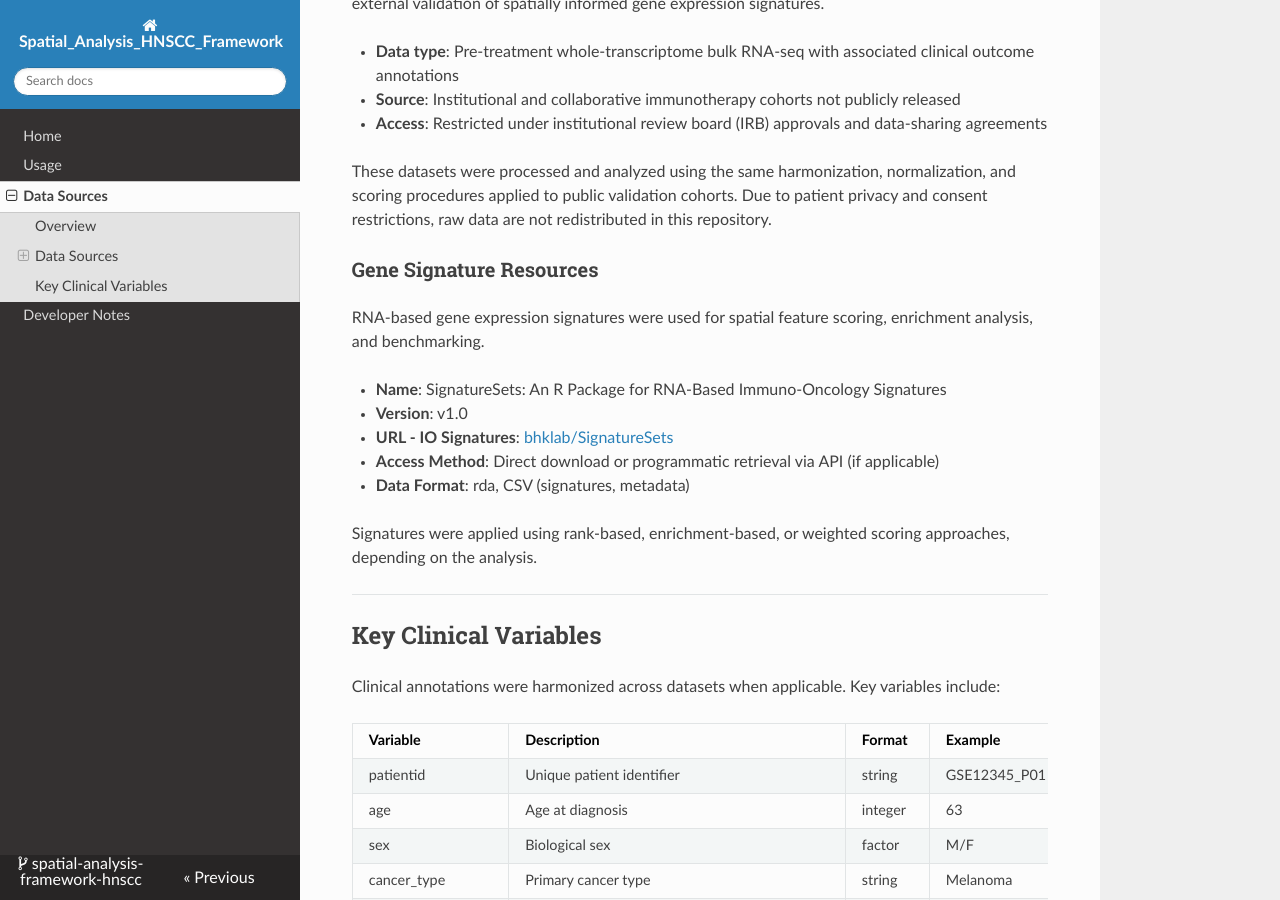
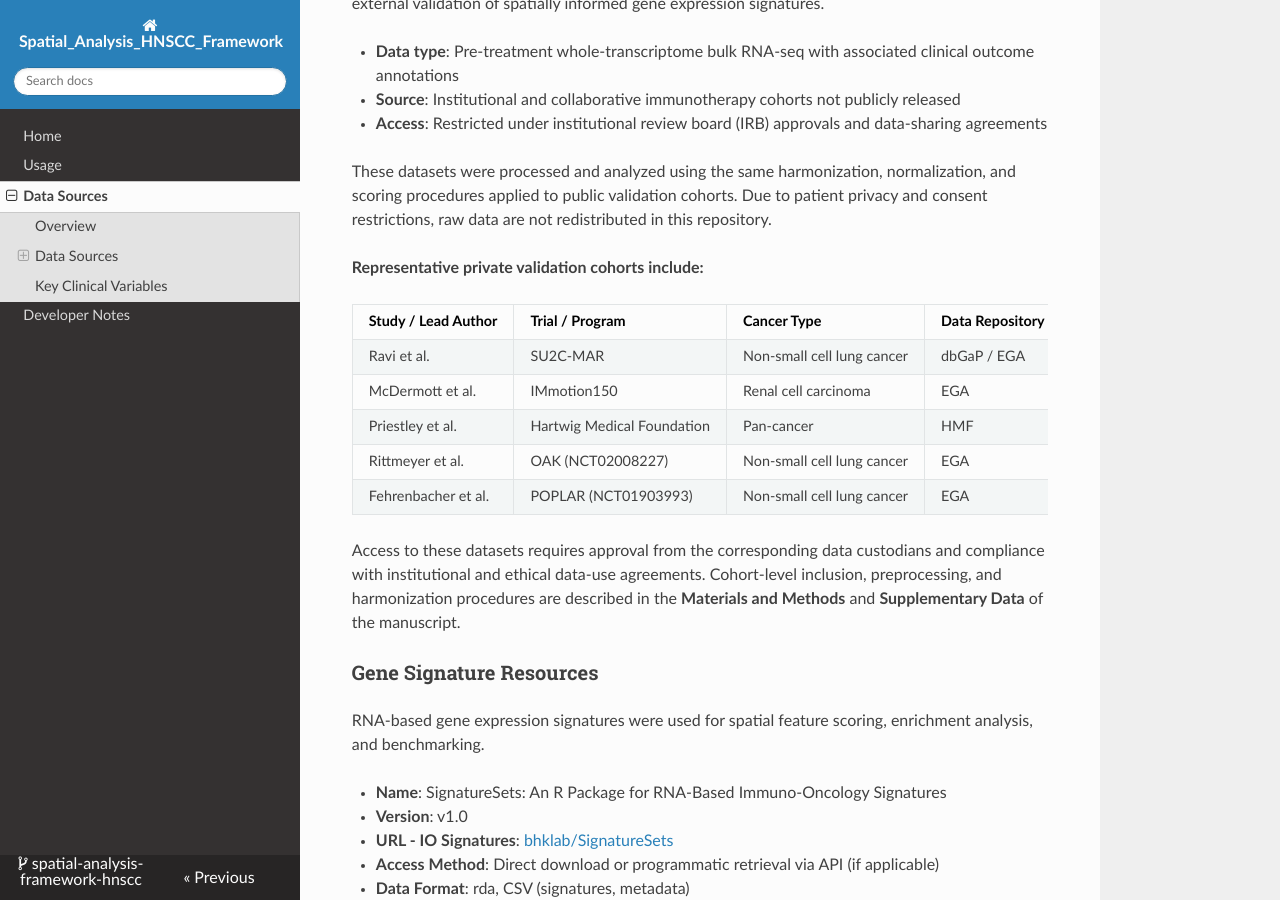
Before and after one commit to bhklab/spatial-analysis-framework-hnscc, an MkDocs documentation site: the page built from docs/data_sources.md, in a window 1280 px wide and 900 px high, scrolled down 1439 px. Built offline with MkDocs 1.6.1, drawn with Linux system fonts in a browser that asks for light colours; nearby versions of some CDN libraries.

Commit message:
add list of private cohrots

```diff
--- a/docs/data_sources.md
+++ b/docs/data_sources.md
@@ -55,6 +55,19 @@ In addition to publicly available cohorts, selected private bulk RNA-seq dataset
 
 These datasets were processed and analyzed using the same harmonization, normalization, and scoring procedures applied to public validation cohorts. Due to patient privacy and consent restrictions, raw data are not redistributed in this repository.
 
+**Representative private validation cohorts include:**
+
+| Study / Lead Author | Trial / Program            | Cancer Type                  | Data Repository | Access Status |
+|--------------------|----------------------------|------------------------------|-----------------|---------------|
+| Ravi et al.        | SU2C-MAR                   | Non-small cell lung cancer   | dbGaP / EGA     | Restricted    |
+| McDermott et al.   | IMmotion150                | Renal cell carcinoma         | EGA             | Restricted    |
+| Priestley et al.   | Hartwig Medical Foundation | Pan-cancer                   | HMF             | Restricted    |
+| Rittmeyer et al.   | OAK (NCT02008227)           | Non-small cell lung cancer   | EGA             | Restricted    |
+| Fehrenbacher et al.| POPLAR (NCT01903993)        | Non-small cell lung cancer   | EGA             | Restricted    |
+
+Access to these datasets requires approval from the corresponding data custodians and compliance with institutional and ethical data-use agreements. Cohort-level inclusion, preprocessing, and harmonization procedures are described in the **Materials and Methods** and **Supplementary Data** of the manuscript.
+
+
 ### Gene Signature Resources
 
 RNA-based gene expression signatures were used for spatial feature scoring, enrichment analysis, and benchmarking.
```
